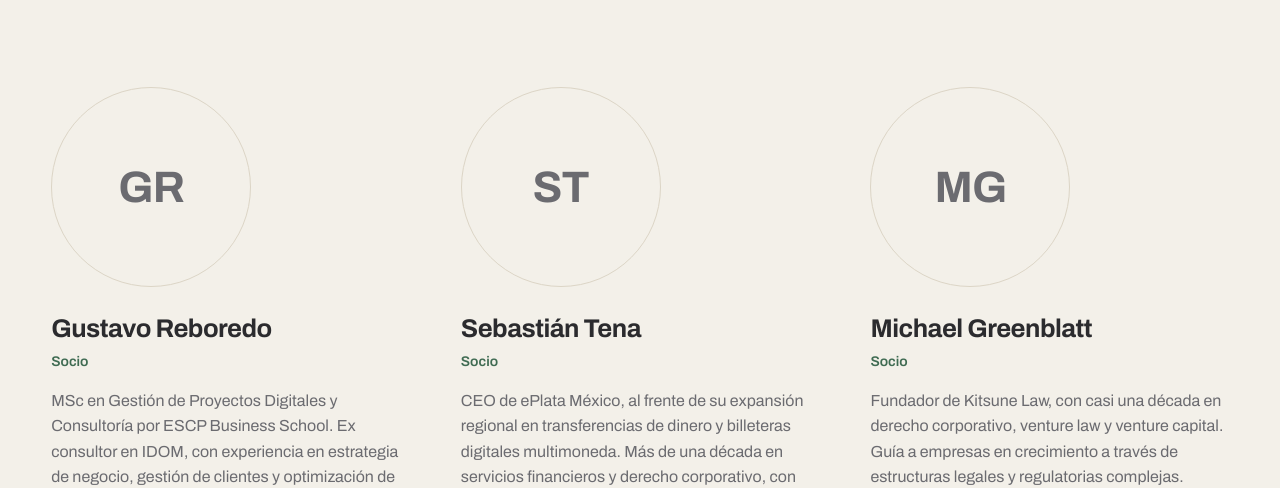
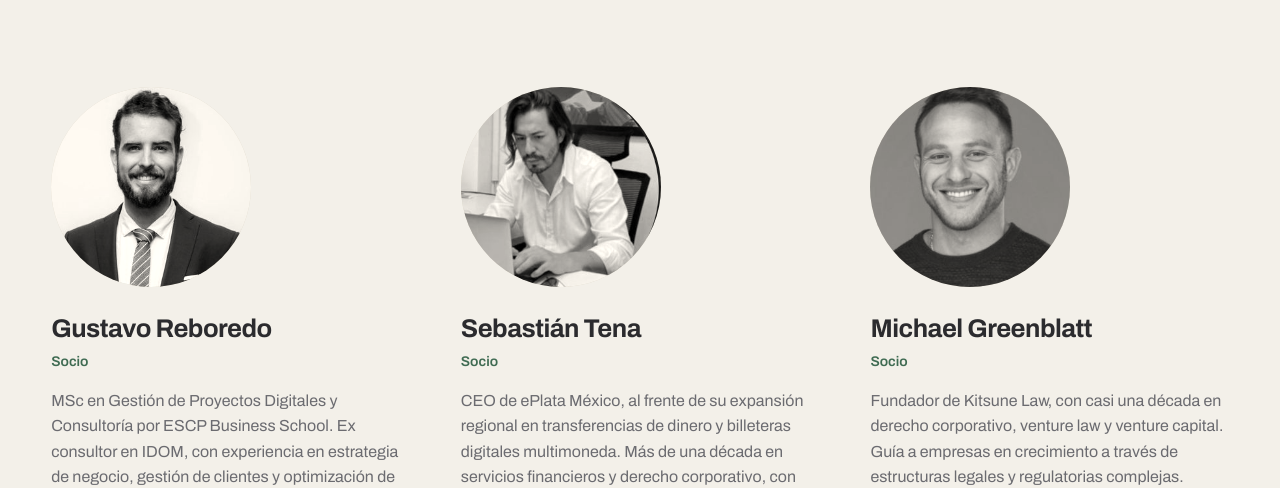
Before and after one commit to miguezsantiago/cjecosystems-web, a plain HTML site: page site/index.html in a window 1280 px wide. Shown: the part 9498-9986 px from the top of the page. Drawn offline with Linux system fonts and the light colour scheme.

Commit message:
Restore partner photos until the new ones arrive
Co-Authored-By: Claude Opus 5.5 <noreply@anthropic.com>

```diff
--- a/site/index.html
+++ b/site/index.html
@@ -246,27 +246,24 @@
 
       <ul class="partners">
         <li class="partner" data-reveal>
-          <!-- [FOTO SOCIO: gustavo-reboredo] Cuando llegue la foto nueva (cuadrada, mínimo 640×640), guardarla en /assets/img/team/ y reemplazar la línea de abajo por:
-               <span class="portrait"><img src="/assets/img/team/gustavo-reboredo.jpg" alt="" width="640" height="640" loading="lazy"></span> -->
-          <span class="portrait portrait-ph" aria-hidden="true">GR</span>
+          <!-- [FOTO SOCIO: gustavo-reboredo] Foto actual. Para cambiarla: guardar la nueva (cuadrada, mínimo 640×640) en /assets/img/team/ con el mismo nombre de archivo. -->
+          <span class="portrait"><img src="/assets/img/team/gustavo-reboredo.jpg" alt="" width="320" height="320" loading="lazy"></span>
           <h3 class="partner-name">Gustavo Reboredo</h3>
           <p class="partner-role" data-i18n="team.role">Socio</p>
           <p class="partner-bio" data-i18n="team.gr.bio">MSc en Gestión de Proyectos Digitales y Consultoría por ESCP Business School. Ex consultor en IDOM, con experiencia en estrategia de negocio, gestión de clientes y optimización de procesos en proyectos de inversión.</p>
           <a class="link" href="https://www.linkedin.com/in/gustavo-reboredo/" target="_blank" rel="noopener"><span>LinkedIn</span><svg class="icon" aria-hidden="true"><use href="#i-out"/></svg></a>
         </li>
         <li class="partner" data-reveal>
-          <!-- [FOTO SOCIO: sebastian-tena] Cuando llegue la foto nueva (cuadrada, mínimo 640×640), guardarla en /assets/img/team/ y reemplazar la línea de abajo por:
-               <span class="portrait"><img src="/assets/img/team/sebastian-tena.jpg" alt="" width="640" height="640" loading="lazy"></span> -->
-          <span class="portrait portrait-ph" aria-hidden="true">ST</span>
+          <!-- [FOTO SOCIO: sebastian-tena] Foto actual. Para cambiarla: guardar la nueva (cuadrada, mínimo 640×640) en /assets/img/team/ con el mismo nombre de archivo. -->
+          <span class="portrait"><img src="/assets/img/team/sebastian-tena.jpg" alt="" width="320" height="320" loading="lazy"></span>
           <h3 class="partner-name">Sebastián Tena</h3>
           <p class="partner-role" data-i18n="team.role">Socio</p>
           <p class="partner-bio" data-i18n="team.st.bio">CEO de ePlata México, al frente de su expansión regional en transferencias de dinero y billeteras digitales multimoneda. Más de una década en servicios financieros y derecho corporativo, con foco en inclusión financiera.</p>
           <a class="link" href="https://www.linkedin.com/in/sebasti%C3%A1n-tena-9617054a/" target="_blank" rel="noopener"><span>LinkedIn</span><svg class="icon" aria-hidden="true"><use href="#i-out"/></svg></a>
         </li>
         <li class="partner" data-reveal>
-          <!-- [FOTO SOCIO: michael-greenblatt] Cuando llegue la foto nueva (cuadrada, mínimo 640×640), guardarla en /assets/img/team/ y reemplazar la línea de abajo por:
-               <span class="portrait"><img src="/assets/img/team/michael-greenblatt.jpg" alt="" width="640" height="640" loading="lazy"></span> -->
-          <span class="portrait portrait-ph" aria-hidden="true">MG</span>
+          <!-- [FOTO SOCIO: michael-greenblatt] Foto actual. Para cambiarla: guardar la nueva (cuadrada, mínimo 640×640) en /assets/img/team/ con el mismo nombre de archivo. -->
+          <span class="portrait"><img src="/assets/img/team/michael-greenblatt.jpg" alt="" width="320" height="320" loading="lazy"></span>
           <h3 class="partner-name">Michael Greenblatt</h3>
           <p class="partner-role" data-i18n="team.role">Socio</p>
           <p class="partner-bio" data-i18n="team.mg.bio">Fundador de Kitsune Law, con casi una década en derecho corporativo, venture law y venture capital. Guía a empresas en crecimiento a través de estructuras legales y regulatorias complejas.</p>
```
